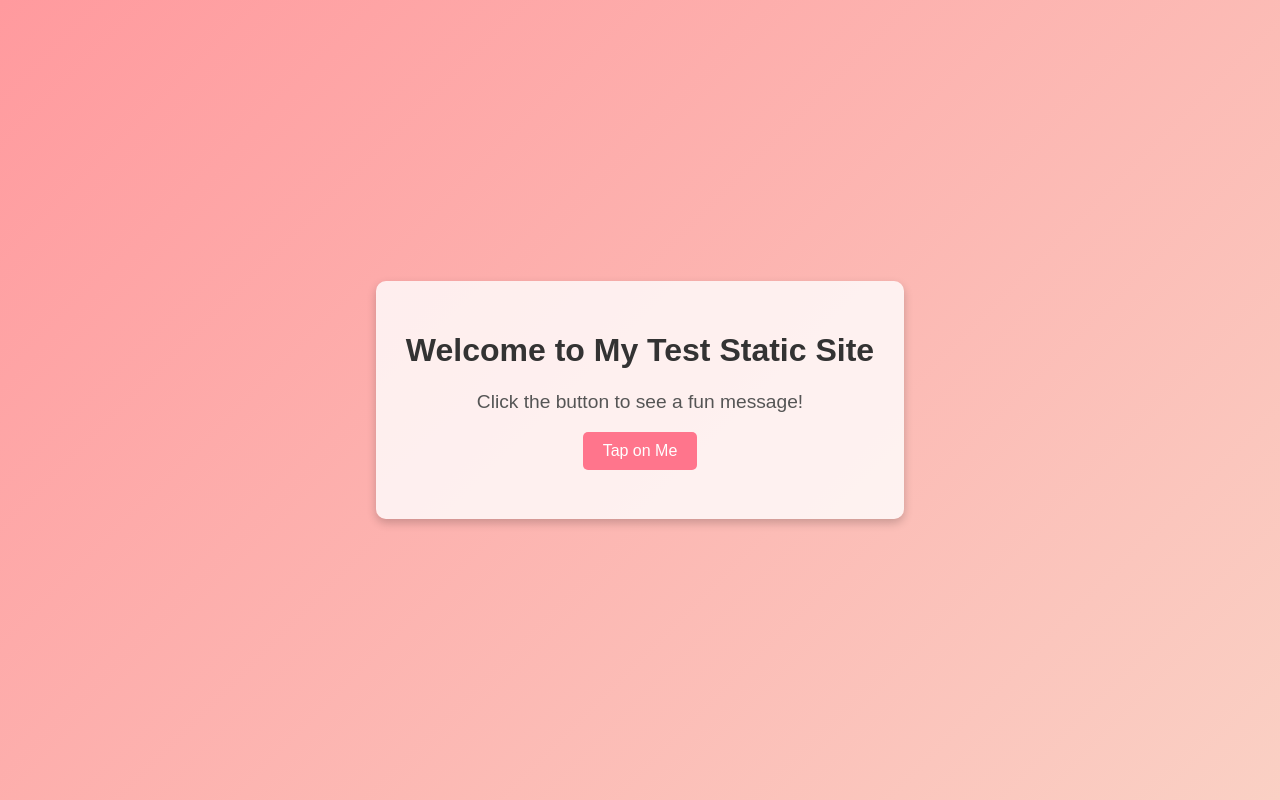
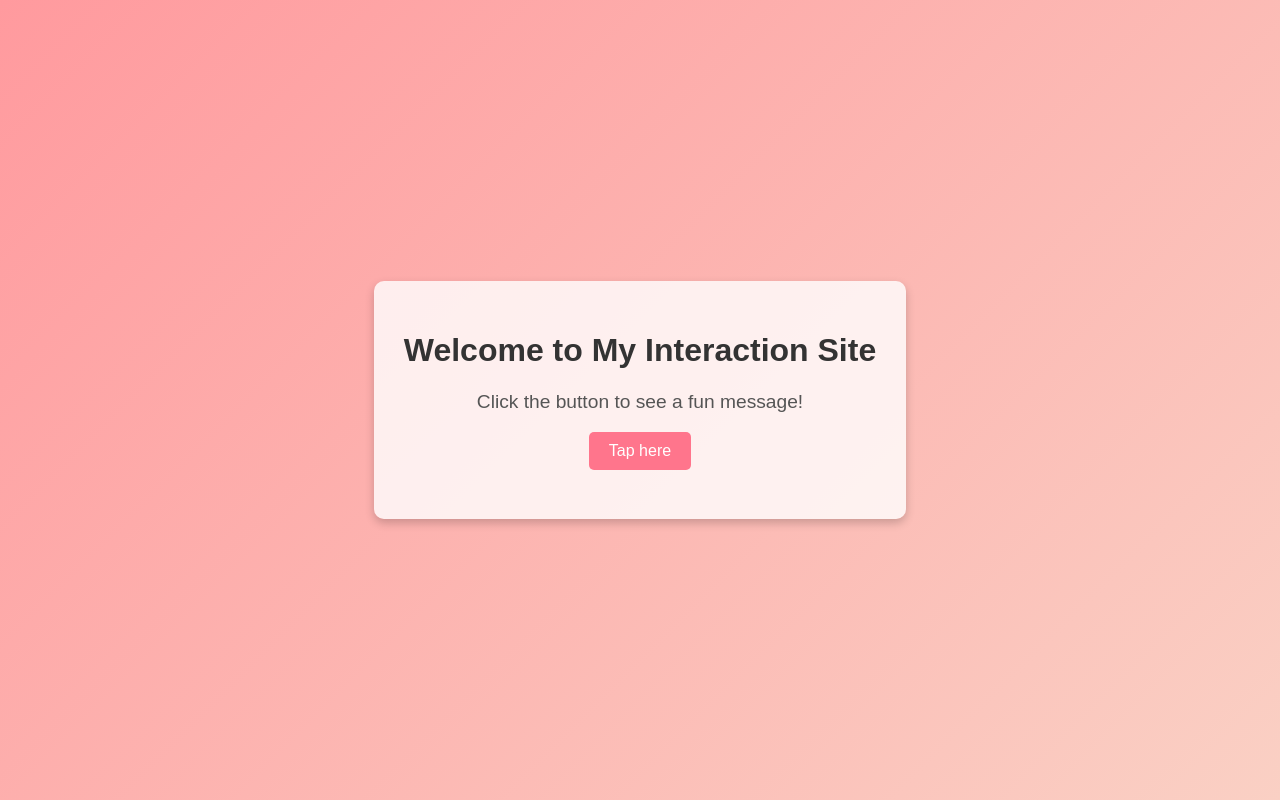
Before and after one commit to ssibbya/my-static-website, a plain HTML site: page index.html in a window 1280 px wide. Drawn offline with Linux system fonts and the light colour scheme.

Commit message:
Update index.html

```diff
--- a/index.html
+++ b/index.html
@@ -41,15 +41,15 @@
             transition: 0.3s;
         }
         button:hover {
-            background: #ff5252;
+            background: #ff5282;
         }
     </style>
 </head>
 <body>
     <div class="container">
-        <h1>Welcome to My Test Static Site</h1>
+        <h1>Welcome to My Interaction Site</h1>
         <p>Click the button to see a fun message!</p>
-        <button onclick="showMessage()">Tap on Me</button>
+        <button onclick="showMessage()">Tap here</button>
         <p id="message"></p>
     </div>
     <script>
```
